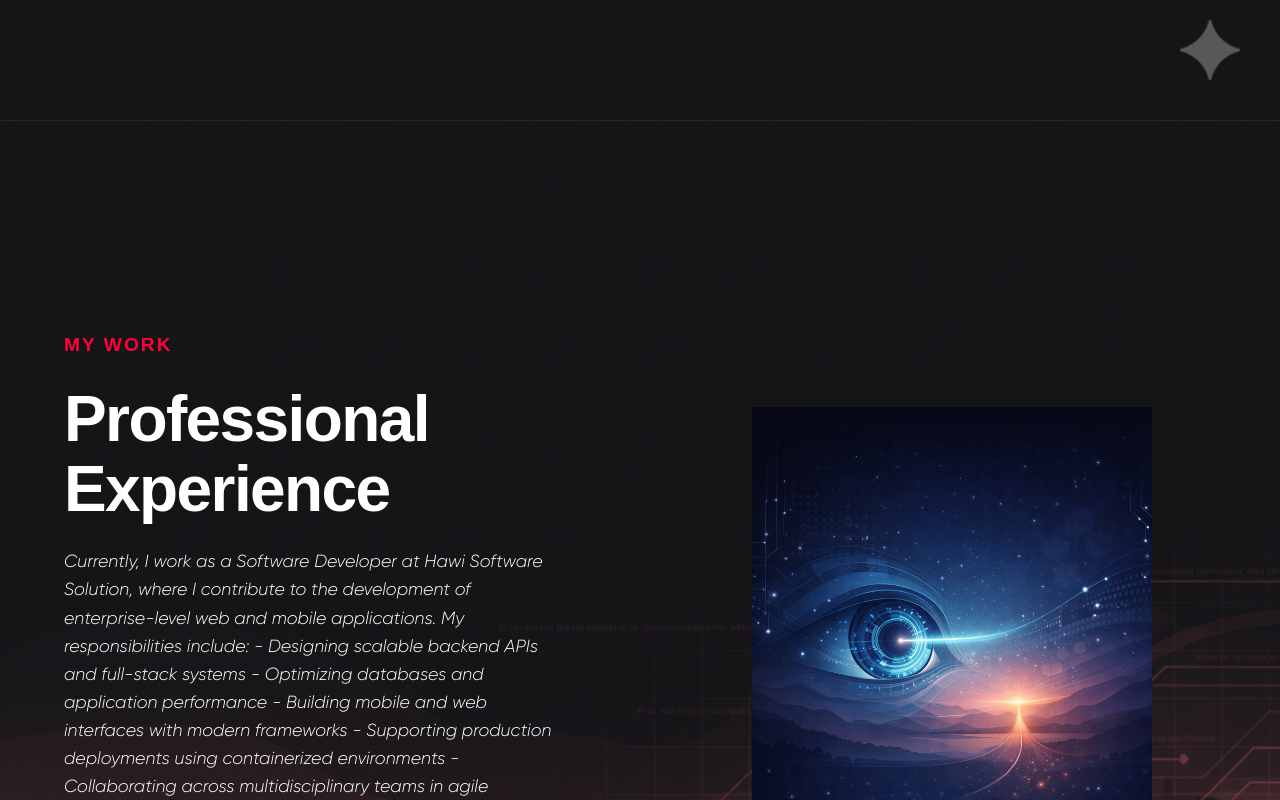
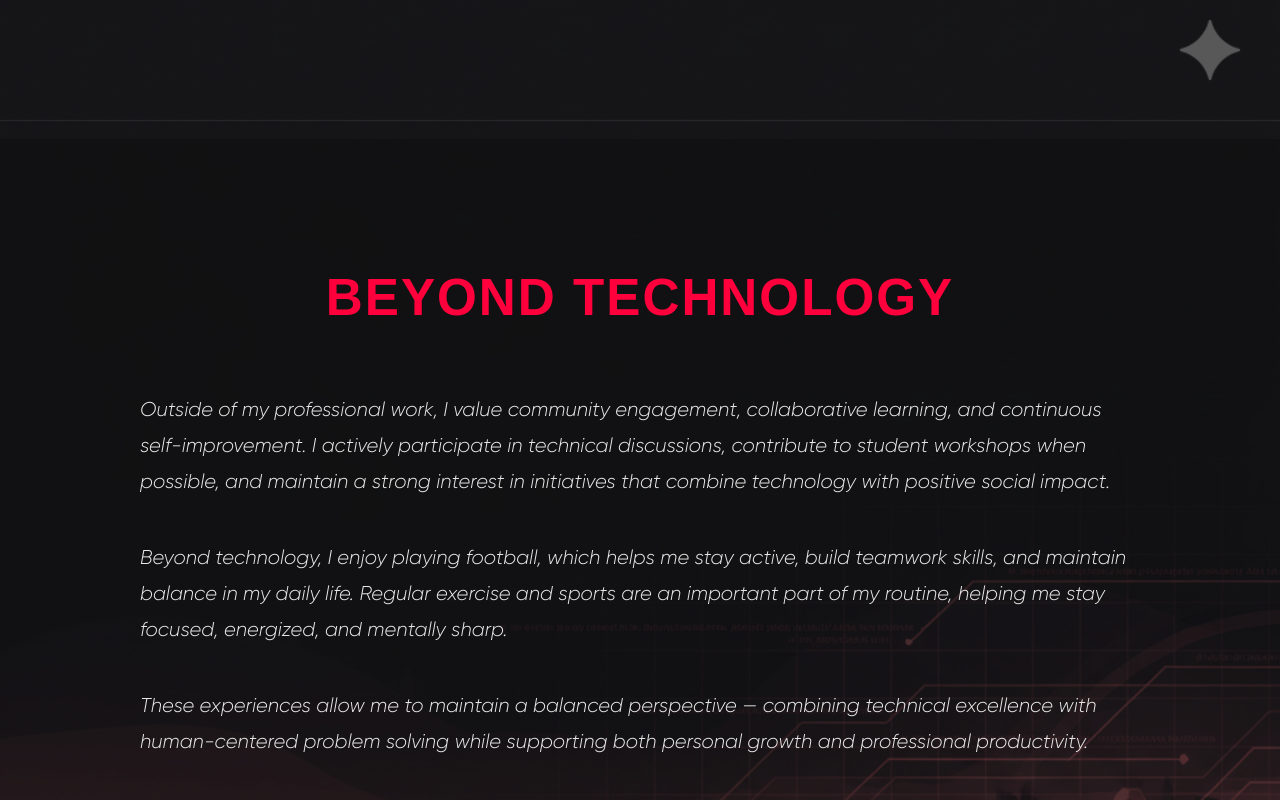
Before and after one commit to Bini-A10/My-Website, a Next.js app in the folder frontend/my-website-frontend/: page /about in a window 1280 px wide. Shown: the part 7560-8360 px from the top of the page. Built offline with nearby package versions, Linux system fonts and the light colour scheme.

Commit message:
feat: Create About page detailing personal, educational, and professional background.

```diff
--- a/frontend/my-website-frontend/src/app/about/page.tsx
+++ b/frontend/my-website-frontend/src/app/about/page.tsx
@@ -166,26 +166,24 @@ export default function AboutPage() {
         isReversed
       />
 
-      {/* Section 9: Default (Text Left, Image Right) */}
-      <AboutSection
-        greeting="My Work"
-        name="Professional Experience"
-        description="Currently, I work as a Software Developer at Hawi Software Solution,
-          where I contribute to the development of enterprise-level web and mobile applications.
-          My responsibilities include:
-          - Designing scalable backend APIs and full-stack systems
-          - Optimizing databases and application performance
-          - Building mobile and web interfaces with modern frameworks
-          - Supporting production deployments using containerized environments
-          - Collaborating across multidisciplinary teams in agile workflows
-          Some measurable achievements include improving operational efficiency in transportation
-          systems, enhancing backend response times through query optimization, and developing
-          business applications that streamline client workflows and communication.
-          Through these experiences, I have developed a strong understanding of real-world
-          software requirements, stakeholder collaboration, and production system reliability."
-        imageSrc="/images/Vision.png"
-        imageAlt="Biniyam Alemayehu Vision"
-      />
+
+      {/* Section 9: Beyond Technology */}
+      <section className="beyond-tech-section">
+        <div className="beyond-tech-content">
+          <h2 className="beyond-tech-title">Beyond Technology</h2>
+          <div className="beyond-tech-paragraphs">
+            <p>
+              Outside of my professional work, I value community engagement, collaborative learning, and continuous self-improvement. I actively participate in technical discussions, contribute to student workshops when possible, and maintain a strong interest in initiatives that combine technology with positive social impact.
+            </p>
+            <p>
+              Beyond technology, I enjoy playing football, which helps me stay active, build teamwork skills, and maintain balance in my daily life. Regular exercise and sports are an important part of my routine, helping me stay focused, energized, and mentally sharp.
+            </p>
+            <p>
+              These experiences allow me to maintain a balanced perspective — combining technical excellence with human-centered problem solving while supporting both personal growth and professional productivity.
+            </p>
+          </div>
+        </div>
+      </section>
 
       <style jsx>{`
         .about-page-container {
@@ -197,6 +195,70 @@ export default function AboutPage() {
           background-size: cover;
           overflow-x: hidden;
         }
+
+        .beyond-tech-section {
+          padding: 8rem 4rem;
+          display: flex;
+          justify-content: center;
+          align-items: center;
+          background: rgba(0, 0, 0, 0.2);
+          position: relative;
+          z-index: 10;
+        }
+
+        .beyond-tech-content {
+          max-width: 1000px;
+          width: 100%;
+        }
+
+        .beyond-tech-title {
+          font-family: 'Ethnocentric', sans-serif;
+          font-size: clamp(2rem, 4vw, 3.5rem);
+          color: var(--color-primary);
+          margin-bottom: 4rem;
+          text-transform: uppercase;
+          letter-spacing: 2px;
+          text-align: center;
+          width: 100%;
+        }
+
+        .beyond-tech-paragraphs {
+          display: flex;
+          flex-direction: column;
+          gap: 2.5rem;
+        }
+
+        .beyond-tech-paragraphs p {
+          font-family: 'Gilroy-LightItalic', sans-serif;
+          font-size: 1.25rem;
+          line-height: 1.8;
+          color: rgba(255, 255, 255, 0.9);
+          margin: 0;
+          text-align: left;
+        }
+
+        @media (max-width: 1024px) {
+          .beyond-tech-section {
+            padding: 6rem 2rem;
+          }
+          .beyond-tech-title {
+            font-size: 2.5rem;
+          }
+        }
+
+        @media (max-width: 640px) {
+          .beyond-tech-section {
+            padding: 4rem 1.5rem;
+          }
+          .beyond-tech-title {
+            font-size: 2rem;
+            margin-bottom: 2.5rem;
+          }
+          .beyond-tech-paragraphs p {
+            font-size: 1.1rem;
+            text-align: center;
+          }
+        }
       `}</style>
     </main>
   );
```
